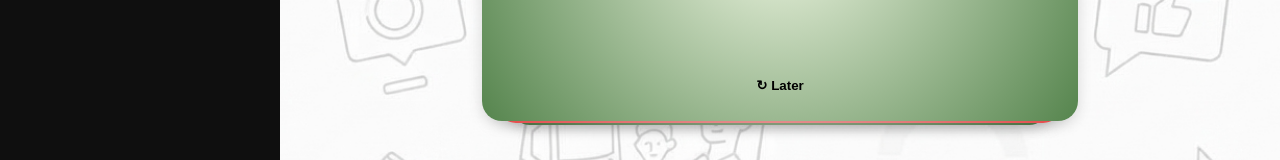
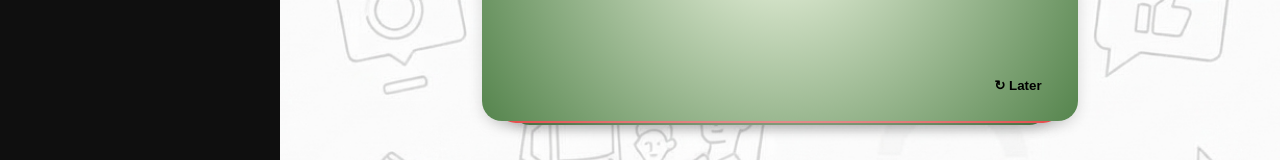
Before and after one commit to Bootcamp-IA-MAD-P7/mod3-project2-nlp-group2, a React (Vite) app in the folder frontend/: page / in a window 1280 px wide. Shown: the part 499-659 px from the top of the page. Built offline with nearby package versions, Linux system fonts and the light colour scheme.

Commit message:
style: right-align later button on comment card

```diff
--- a/frontend/src/components/Card.tsx
+++ b/frontend/src/components/Card.tsx
@@ -122,7 +122,8 @@ export function Card({ comment, isTop, depth, onDecide }: CardProps) {
                         left: 0,
                         right: 0,
                         display: "flex",
-                        justifyContent: "center",
+                        justifyContent: "flex-end",
+                        paddingRight: 20,
                     }}
                 >
                     <button
```
